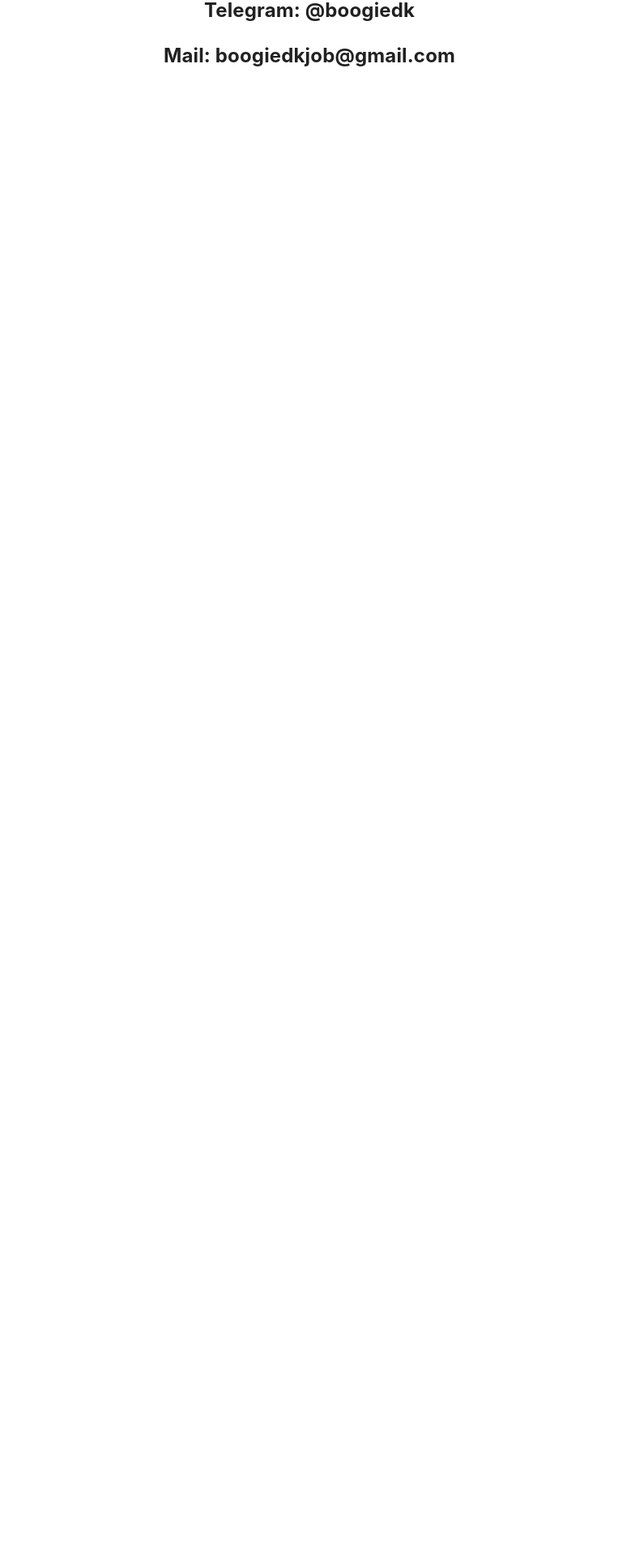
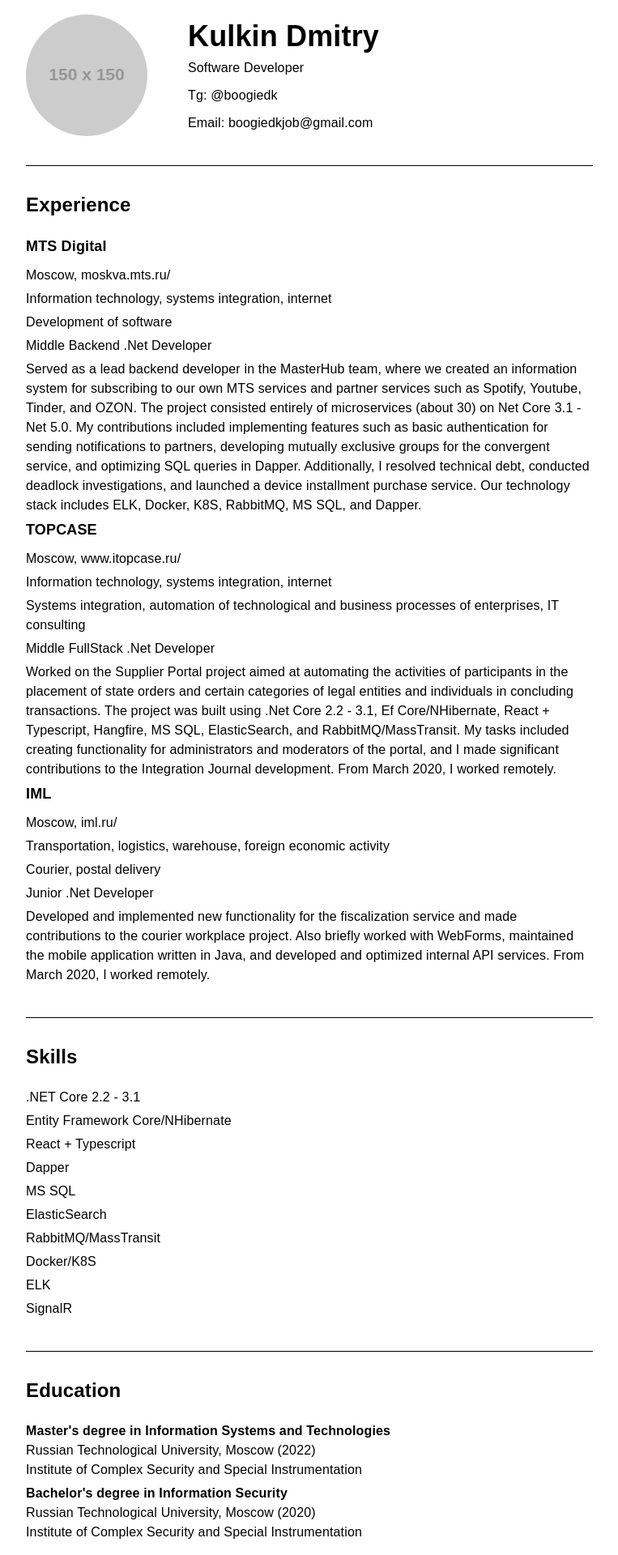
Before and after one commit to boogiedk/boogiedk.me, a React (Create React App) app in the folder frontend/: page / in a window 1280 px wide. Shown: the part 144-2064 px from the top of the page at 81% size, without its empty margins (258-1021 px from the left). Before the commit the page ends 800 px from the top, so only its background shows below. Built offline with nearby package versions, Linux system fonts and the light colour scheme; the HTML template or start-up script is replaced by a standard one.

Commit message:
fix about page

```diff
--- a/frontend/public/index.html
+++ b/frontend/public/index.html
@@ -24,7 +24,7 @@
       work correctly both with client-side routing and a non-root public URL.
       Learn how to configure a non-root public URL by running `npm run build`.
     -->
-    <title>React App</title>
+    <title>boogiedk.me - Personal site</title>
   </head>
   <body>
     <noscript>You need to enable JavaScript to run this app.</noscript>
--- a/frontend/src/components/NavigateBar.tsx
+++ b/frontend/src/components/NavigateBar.tsx
@@ -33,13 +33,13 @@
         easing: theme.transitions.easing.sharp,
         duration: theme.transitions.duration.leavingScreen,
     }),
-    marginRight: -drawerWidth,
+    marginTop: 64, // Высота AppBar
     ...(open && {
         transition: theme.transitions.create('margin', {
             easing: theme.transitions.easing.easeOut,
             duration: theme.transitions.duration.enteringScreen,
         }),
-        marginRight: 0,
+        marginLeft: drawerWidth,
     }),
 }));
 
@@ -50,6 +50,7 @@
 const AppBar = styled(MuiAppBar, {
     shouldForwardProp: (prop) => prop !== 'open',
 })<AppBarProps>(({ theme, open }) => ({
+    zIndex: theme.zIndex.drawer + 1,
     transition: theme.transitions.create(['margin', 'width'], {
         easing: theme.transitions.easing.sharp,
         duration: theme.transitions.duration.leavingScreen,
@@ -62,7 +63,8 @@
         }),
         marginRight: drawerWidth,
     }),
-    backgroundColor:'#413f0f'
+    backgroundColor: 'white',
+    color: 'black'
 }));
 
 const DrawerHeader = styled('div')(({ theme }) => ({
@@ -114,7 +116,7 @@
                     flexShrink: 0,
                     '& .MuiDrawer-paper': {
                         width: drawerWidth,
-                    },
+                    }
                 }}
                 variant="persistent"
                 anchor="right"
@@ -127,7 +129,11 @@
                 </DrawerHeader>
                 <Divider/>
                 <List>
-                    <ListItem key={'Главная страница'} disablePadding onClick={()=> history('/')}>
+                    <ListItem key={'Главная страница'} disablePadding onClick={()=> {
+                        history('/');
+                        handleDrawerClose();
+                    }
+                    }>
                         <ListItemButton>
                             <ListItemIcon>
                                 <HomeIcon/>
@@ -135,7 +141,12 @@
                             <ListItemText primary={'Главная страница'}/>
                         </ListItemButton>
                     </ListItem>
-                    <ListItem key={'Сервисы'} disablePadding onClick={()=> history('/services')}>
+                    <ListItem key={'Сервисы'} disablePadding onClick={
+                        () => {
+                            history('/services');
+                            handleDrawerClose();
+                        }
+                    }>
                         <ListItemButton>
                             <ListItemIcon>
                                 <MiscellaneousServicesIcon/>
--- a/frontend/src/pages/About.css
+++ b/frontend/src/pages/About.css
@@ -1,3 +1,92 @@
 .AboutPage {
   text-align: center;
 }
+
+* {
+    box-sizing: border-box;
+    margin: 0;
+    padding: 0;
+}
+
+body {
+    font-family: Arial, sans-serif;
+    background-color: #fff;
+    color: #000;
+    font-size: 16px;
+    line-height: 1.5;
+}
+
+.container {
+    margin: 0 auto;
+    max-width: 800px;
+    padding: 50px;
+}
+
+hr {
+    border: none;
+    border-top: 1px solid #000;
+    margin: 30px 0;
+}
+
+header {
+    display: flex;
+    flex-direction: row;
+    justify-content: space-between;
+    margin-bottom: 30px;
+}
+
+.photo img {
+    display: block;
+    width: 150px;
+    height: 150px;
+    object-fit: cover;
+    border-radius: 50%;
+}
+
+.header-info {
+    flex: 1;
+    margin-left: 50px;
+}
+
+.header-info h1 {
+    font-size: 36px;
+    font-weight: bold;
+}
+
+.header-info p {
+    margin-bottom: 10px;
+}
+
+.sub-info {
+    font-size: 16px;
+    font-weight: bold;
+}
+
+section {
+    margin-bottom: 40px;
+}
+
+h2 {
+    font-size: 24px;
+    font-weight: bold;
+    margin-bottom: 20px;
+}
+
+ul {
+    list-style-type: none;
+    margin-bottom: 10px;
+}
+
+ul li {
+    margin-bottom: 5px;
+}
+
+ul li h3 {
+    font-size: 18px;
+    margin-bottom: 10px;
+}
+
+ul li p {
+    font-size: 16px;
+    margin-bottom: 5px;
+}
--- a/frontend/src/pages/About.tsx
+++ b/frontend/src/pages/About.tsx
@@ -2,17 +2,105 @@
 import './About.css';
 
 function About() {
-  return (
-      <div className="AboutPage">
-          <div>
-              <h1>Контакты</h1>
-          </div>
-          <div>
-              <h2>Telegram: @boogiedk</h2>
-              <h2>Mail: boogiedkjob@gmail.com</h2>
-          </div>
-      </div>
-  );
+    return (
+        <div className="container">
+            <header>
+                <div className="photo">
+                    <img src="https://via.placeholder.com/150" alt="Фото"/>
+                </div>
+                <div className="header-info">
+                    <h1>Kulkin Dmitry</h1>
+                    <p>Software Developer</p>
+                    <p>Tg: @boogiedk</p>
+                    <p>Email: boogiedkjob@gmail.com</p>
+                </div>
+            </header>
+
+            <hr/>
+
+                <section className="section">
+                    <div className="section-heading">
+                        <h2 className="section-title">Experience</h2>
+                    </div>
+                    <ul>
+                        <li>
+                            <h3>MTS Digital</h3>
+                            <p>Moscow, moskva.mts.ru/</p>
+                            <p>Information technology, systems integration, internet</p>
+                            <p>Development of software</p>
+                            <p>Middle Backend .Net Developer</p>
+                            <p>Served as a lead backend developer in the MasterHub team, where we created an information system for subscribing to our own MTS services and partner services such as Spotify, Youtube, Tinder, and OZON. The project consisted entirely of microservices (about 30) on Net Core 3.1 - Net 5.0. My contributions included implementing features such as basic authentication for sending notifications to partners, developing mutually exclusive groups for the convergent service, and optimizing SQL queries in Dapper. Additionally, I resolved technical debt, conducted deadlock investigations, and launched a device installment purchase service. Our technology stack includes ELK, Docker, K8S, RabbitMQ, MS SQL, and Dapper.</p>
+                        </li>
+                        <li>
+                            <h3>TOPCASE</h3>
+                            <p>Moscow, www.itopcase.ru/</p>
+                            <p>Information technology, systems integration, internet</p>
+                            <p>Systems integration, automation of technological and business processes of enterprises, IT consulting</p>
+                            <p>Middle FullStack .Net Developer</p>
+                            <p>Worked on the Supplier Portal project aimed at automating the activities of participants in the placement of state orders and certain categories of legal entities and individuals in concluding transactions. The project was built using .Net Core 2.2 - 3.1, Ef Core/NHibernate, React + Typescript, Hangfire, MS SQL, ElasticSearch, and RabbitMQ/MassTransit. My tasks included creating functionality for administrators and moderators of the portal, and I made significant contributions to the Integration Journal development. From March 2020, I worked remotely.</p>
+                        </li>
+                        <li>
+                            <h3>IML</h3>
+                            <p>Moscow, iml.ru/</p>
+                            <p>Transportation, logistics, warehouse, foreign economic activity</p>
+                            <p>Courier, postal delivery</p>
+                            <p>Junior .Net Developer</p>
+                            <p>Developed and implemented new functionality for the fiscalization service and made contributions to the courier workplace project. Also briefly worked with WebForms, maintained the mobile application written in Java, and developed and optimized internal API services. From March 2020, I worked remotely.</p>
+                        </li>
+                    </ul>
+                </section>
+
+            <hr/>
+
+            <section>
+                <h2>Skills</h2>
+                <ul>
+                    <li>.NET Core 2.2 - 3.1</li>
+                    <li>Entity Framework Core/NHibernate</li>
+                    <li>React + Typescript</li>
+                    <li>Dapper</li>
+                    <li>MS SQL</li>
+                    <li>ElasticSearch</li>
+                    <li>RabbitMQ/MassTransit</li>
+                    <li>Docker/K8S</li>
+                    <li>ELK</li>
+                    <li>SignalR</li>
+                </ul>
+            </section>
+
+            <hr/>
+
+            <div className="section">
+                <h2>Education</h2>
+                <ul>
+                    <li>
+                        <strong>Master's degree in Information Systems and Technologies</strong><br/>
+                        Russian Technological University, Moscow (2022)<br/>
+                        Institute of Complex Security and Special Instrumentation
+                    </li>
+                    <li>
+                        <strong>Bachelor's degree in Information Security</strong><br/>
+                        Russian Technological University, Moscow (2020)<br/>
+                        Institute of Complex Security and Special Instrumentation
+                    </li>
+                </ul>
+            </div>
+
+            <hr/>
+
+            <section>
+                <h2>Contacts</h2>
+                <ul>
+                    <li>
+                        <p>Telegram: @boogiedk</p>
+                    </li>
+                    <li>
+                        <p>Email: boogiedkjob@gmail.com</p>
+                    </li>
+                </ul>
+            </section>
+        </div>
+    );
 }
 
 export default About;
```
